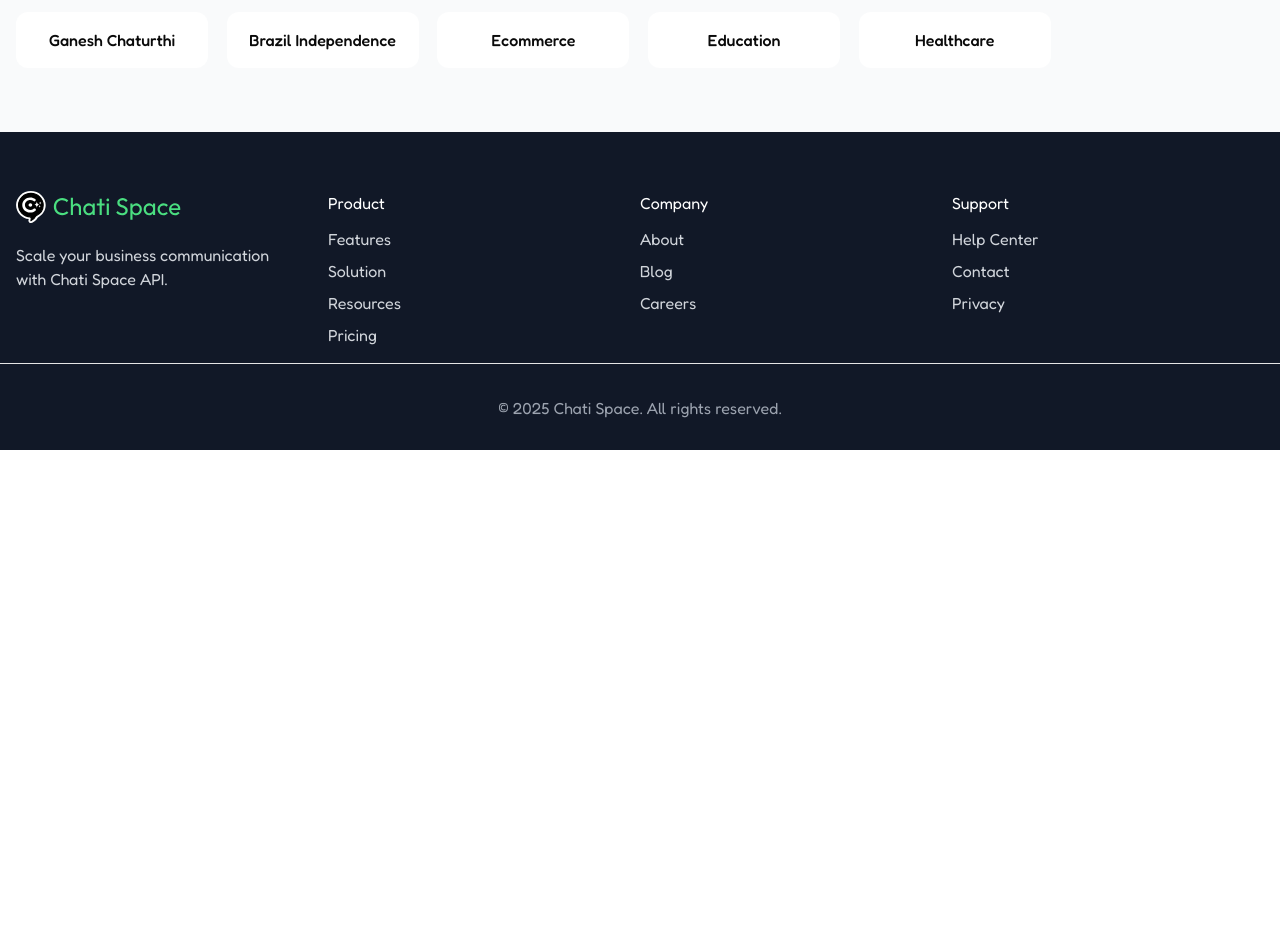
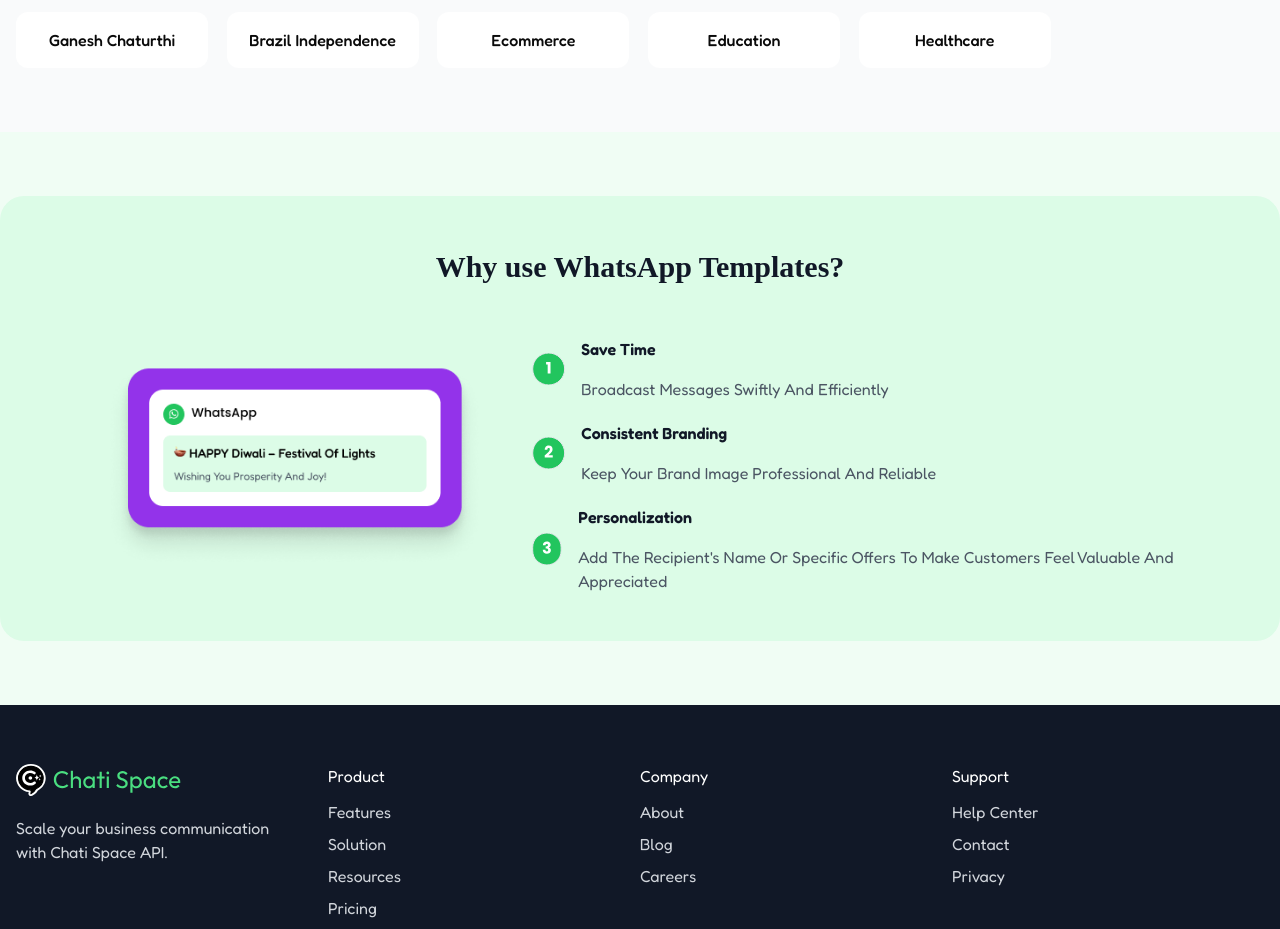
Before and after one commit to AQuadic/chat.space_nextjs, a Next.js app: page /resources/whatsapp_template in a window 1280 px wide. Shown: the part 1020-1949 px from the top of the page. Before the commit the page ends 1470 px from the top, so only its background shows below. Built offline with nearby package versions, Linux system fonts and the light colour scheme.

Commit message:
Why Use Whatsapp section

```diff
--- a/src/app/resources/whatsapp_template/page.tsx
+++ b/src/app/resources/whatsapp_template/page.tsx
@@ -1,5 +1,6 @@
 import Festivals from '@/components/resources/whatsapp_template/Festivals'
 import WhatsappHero from '@/components/resources/whatsapp_template/WhatsappHero'
+import WhyUseWhatsapp from '@/components/resources/whatsapp_template/WhyUseWhatsapp'
 import React from 'react'
 
 const page = () => {
@@ -7,6 +8,7 @@
         <div>
             <WhatsappHero />
             <Festivals />
+            <WhyUseWhatsapp />
         </div>
     )
 }
--- /dev/null
+++ b/src/components/icons/resources/Number1.tsx
@@ -0,0 +1,13 @@
+import React from 'react'
+
+const Number1 = () => {
+    return (
+        <svg width="33" height="32" viewBox="0 0 33 32" fill="none" xmlns="http://www.w3.org/2000/svg">
+            <path d="M16.6719 0C25.5084 0 32.6719 7.16344 32.6719 16C32.6719 24.8366 25.5084 32 16.6719 32C7.83532 32 0.671875 24.8366 0.671875 16C0.671875 7.16344 7.83532 0 16.6719 0Z" fill="#22C55E"/>
+            <path d="M16.6719 0C25.5084 0 32.6719 7.16344 32.6719 16C32.6719 24.8366 25.5084 32 16.6719 32C7.83532 32 0.671875 24.8366 0.671875 16C0.671875 7.16344 7.83532 0 16.6719 0Z" stroke="#E5E7EB"/>
+            <path d="M14.0883 11.4241V8.88006H18.5203V20.5601H15.6723V11.4241H14.0883Z" fill="white"/>
+        </svg>
+    )
+}
+
+export default Number1
--- /dev/null
+++ b/src/components/icons/resources/Number2.tsx
@@ -0,0 +1,13 @@
+import React from 'react'
+
+const Number2 = () => {
+    return (
+        <svg width="33" height="32" viewBox="0 0 33 32" fill="none" xmlns="http://www.w3.org/2000/svg">
+            <path d="M16.6719 0C25.5084 0 32.6719 7.16344 32.6719 16C32.6719 24.8366 25.5084 32 16.6719 32C7.83532 32 0.671875 24.8366 0.671875 16C0.671875 7.16344 7.83532 0 16.6719 0Z" fill="#22C55E"/>
+            <path d="M16.6719 0C25.5084 0 32.6719 7.16344 32.6719 16C32.6719 24.8366 25.5084 32 16.6719 32C7.83532 32 0.671875 24.8366 0.671875 16C0.671875 7.16344 7.83532 0 16.6719 0Z" stroke="#E5E7EB"/>
+            <path d="M12.7178 18.3681C13.0804 18.0801 13.2458 17.9467 13.2138 17.9681C14.2591 17.1041 15.0804 16.3947 15.6778 15.8401C16.2858 15.2854 16.7978 14.7041 17.2138 14.0961C17.6298 13.4881 17.8378 12.8961 17.8378 12.3201C17.8378 11.8827 17.7364 11.5414 17.5338 11.2961C17.3311 11.0507 17.0271 10.9281 16.6218 10.9281C16.2164 10.9281 15.8964 11.0827 15.6618 11.3921C15.4378 11.6907 15.3258 12.1174 15.3258 12.6721H12.6858C12.7071 11.7654 12.8991 11.0081 13.2618 10.4001C13.6351 9.79206 14.1204 9.34406 14.7178 9.05606C15.3258 8.76806 15.9978 8.62406 16.7338 8.62406C18.0031 8.62406 18.9578 8.94939 19.5978 9.60006C20.2484 10.2507 20.5738 11.0987 20.5738 12.1441C20.5738 13.2854 20.1844 14.3467 19.4058 15.3281C18.6271 16.2987 17.6351 17.2481 16.4298 18.1761H20.7498V20.4001H12.7178V18.3681Z" fill="white"/>
+        </svg>
+    )
+}
+
+export default Number2
--- /dev/null
+++ b/src/components/icons/resources/Number3.tsx
@@ -0,0 +1,13 @@
+import React from 'react'
+
+const Number3 = () => {
+    return (
+        <svg width="30" height="32" viewBox="0 0 30 32" fill="none" xmlns="http://www.w3.org/2000/svg">
+            <path d="M14.9062 0C22.7677 0 29.1406 6.37295 29.1406 14.2344V17.7656C29.1406 25.6271 22.7677 32 14.9062 32C7.04482 32 0.671875 25.6271 0.671875 17.7656V14.2344C0.671875 6.37295 7.04482 0 14.9062 0Z" fill="#22C55E"/>
+            <path d="M14.9062 0C22.7677 0 29.1406 6.37295 29.1406 14.2344V17.7656C29.1406 25.6271 22.7677 32 14.9062 32C7.04482 32 0.671875 25.6271 0.671875 17.7656V14.2344C0.671875 6.37295 7.04482 0 14.9062 0Z" stroke="#E5E7EB"/>
+            <path d="M10.8785 12.1761C10.9212 11.0347 11.2945 10.1547 11.9985 9.53606C12.7025 8.91739 13.6572 8.60806 14.8625 8.60806C15.6625 8.60806 16.3452 8.74672 16.9105 9.02406C17.4865 9.30139 17.9185 9.68006 18.2065 10.1601C18.5052 10.6401 18.6545 11.1787 18.6545 11.7761C18.6545 12.4801 18.4785 13.0561 18.1265 13.5041C17.7745 13.9414 17.3638 14.2401 16.8945 14.4001V14.4641C17.5025 14.6667 17.9825 15.0027 18.3345 15.4721C18.6865 15.9414 18.8625 16.5441 18.8625 17.2801C18.8625 17.9414 18.7078 18.5281 18.3985 19.0401C18.0998 19.5414 17.6572 19.9361 17.0705 20.2241C16.4945 20.5121 15.8065 20.6561 15.0065 20.6561C13.7265 20.6561 12.7025 20.3414 11.9345 19.7121C11.1772 19.0827 10.7772 18.1334 10.7345 16.8641H13.3905C13.4012 17.3334 13.5345 17.7067 13.7905 17.9841C14.0465 18.2507 14.4198 18.3841 14.9105 18.3841C15.3265 18.3841 15.6465 18.2667 15.8705 18.0321C16.1052 17.7867 16.2225 17.4667 16.2225 17.0721C16.2225 16.5601 16.0572 16.1921 15.7265 15.9681C15.4065 15.7334 14.8892 15.6161 14.1745 15.6161H13.6625V13.3921H14.1745C14.7185 13.3921 15.1558 13.3014 15.4865 13.1201C15.8278 12.9281 15.9985 12.5921 15.9985 12.1121C15.9985 11.7281 15.8918 11.4294 15.6785 11.2161C15.4652 11.0027 15.1718 10.8961 14.7985 10.8961C14.3932 10.8961 14.0892 11.0187 13.8865 11.2641C13.6945 11.5094 13.5825 11.8134 13.5505 12.1761H10.8785Z" fill="white"/>
+        </svg>
+    )
+}
+
+export default Number3
--- /dev/null
+++ b/src/components/resources/whatsapp_template/WhyUseWhatsapp.tsx
@@ -0,0 +1,45 @@
+import Number1 from '@/components/icons/resources/Number1'
+import Number2 from '@/components/icons/resources/Number2'
+import Number3 from '@/components/icons/resources/Number3'
+import Image from 'next/image'
+import React from 'react'
+
+const WhyUseWhatsapp = () => {
+    return (
+        <section className='bg-[#F0FDF4] py-16'>
+            <div className='container w-full h-full rounded-3xl bg-[#DCFCE7] p-12'>
+                <h2 className='text-[#111827] text-[30px] font-semibold font-[Poppins] text-center'>Why use WhatsApp Templates?</h2>
+                <div className='mt-12 flex flex-wrap items-center justify-center gap-12'>
+                    <div>
+                        <Image src='/images/resources/whyuseWhatsapp.png' alt='image' width={378} height={180} />
+                    </div>
+                    <div>
+                        <div className='flex items-center gap-4'>
+                            <Number1 />
+                            <div>
+                                <h1 className='text-[#111827] text-base font-semibold'>Save Time</h1>
+                                <p className='text-[#4B5563] text-base font-normal leading-[150%] mt-4 capitalize'>Broadcast messages swiftly and efficiently</p>
+                            </div>
+                        </div>
+                        <div className='flex items-center gap-4 mt-5'>
+                            <Number2 />
+                            <div>
+                                <h1 className='text-[#111827] text-base font-semibold'>Consistent Branding</h1>
+                                <p className='text-[#4B5563] text-base font-normal leading-[150%] mt-4 capitalize'>Keep your brand image professional and reliable</p>
+                            </div>
+                        </div>
+                        <div className='flex items-center gap-4 mt-5'>
+                            <Number3 />
+                            <div>
+                                <h1 className='text-[#111827] text-base font-semibold'>Personalization</h1>
+                                <p className='text-[#4B5563] text-base font-normal leading-[150%] mt-4 capitalize'>Add the recipient&apos;s name or specific offers to make customers feel valuable and <br /> appreciated</p>
+                            </div>
+                        </div>
+                    </div>
+                </div>
+            </div>
+        </section>
+    )
+}
+
+export default WhyUseWhatsapp
```
Also changed, not shown: public/images/resources/whyuseWhatsapp.png (added).
